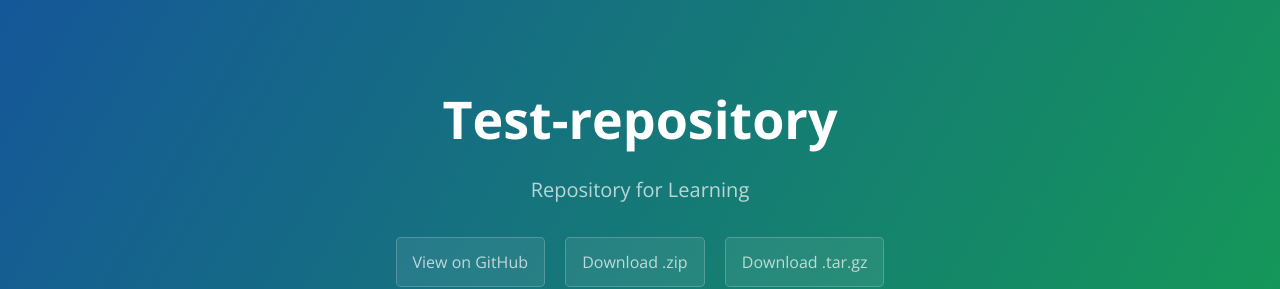
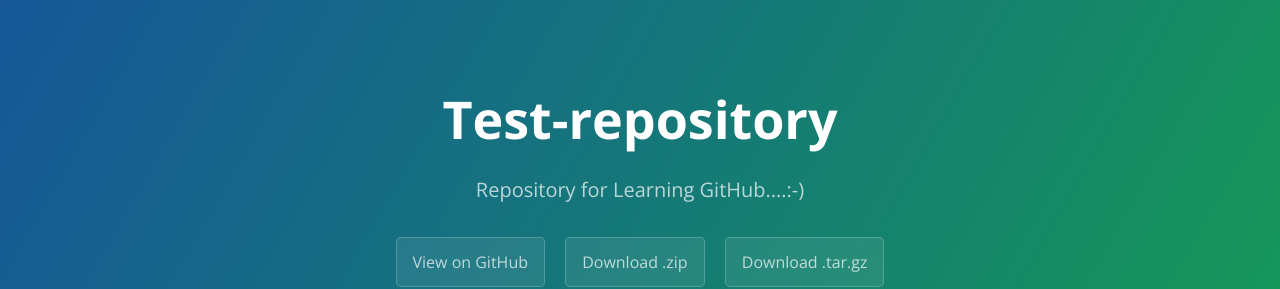
Before and after one commit to Divyoattama/Test-repositiry, a plain HTML site: page index.html in a window 1280 px wide. Shown: the top 289 px of the page. Drawn offline with nearby package versions, Linux system fonts and the light colour scheme.

Commit message:
Update index.html

```diff
--- a/index.html
+++ b/index.html
@@ -12,7 +12,7 @@
   <body>
     <section class="page-header">
       <h1 class="project-name">Test-repository</h1>
-      <h2 class="project-tagline">Repository for Learning</h2>
+      <h2 class="project-tagline">Repository for Learning GitHub....:-)</h2>
       <a href="https://github.com/Divyoattama/Test-repositiry" class="btn">View on GitHub</a>
       <a href="https://github.com/Divyoattama/Test-repositiry/zipball/master" class="btn">Download .zip</a>
       <a href="https://github.com/Divyoattama/Test-repositiry/tarball/master" class="btn">Download .tar.gz</a>
```
